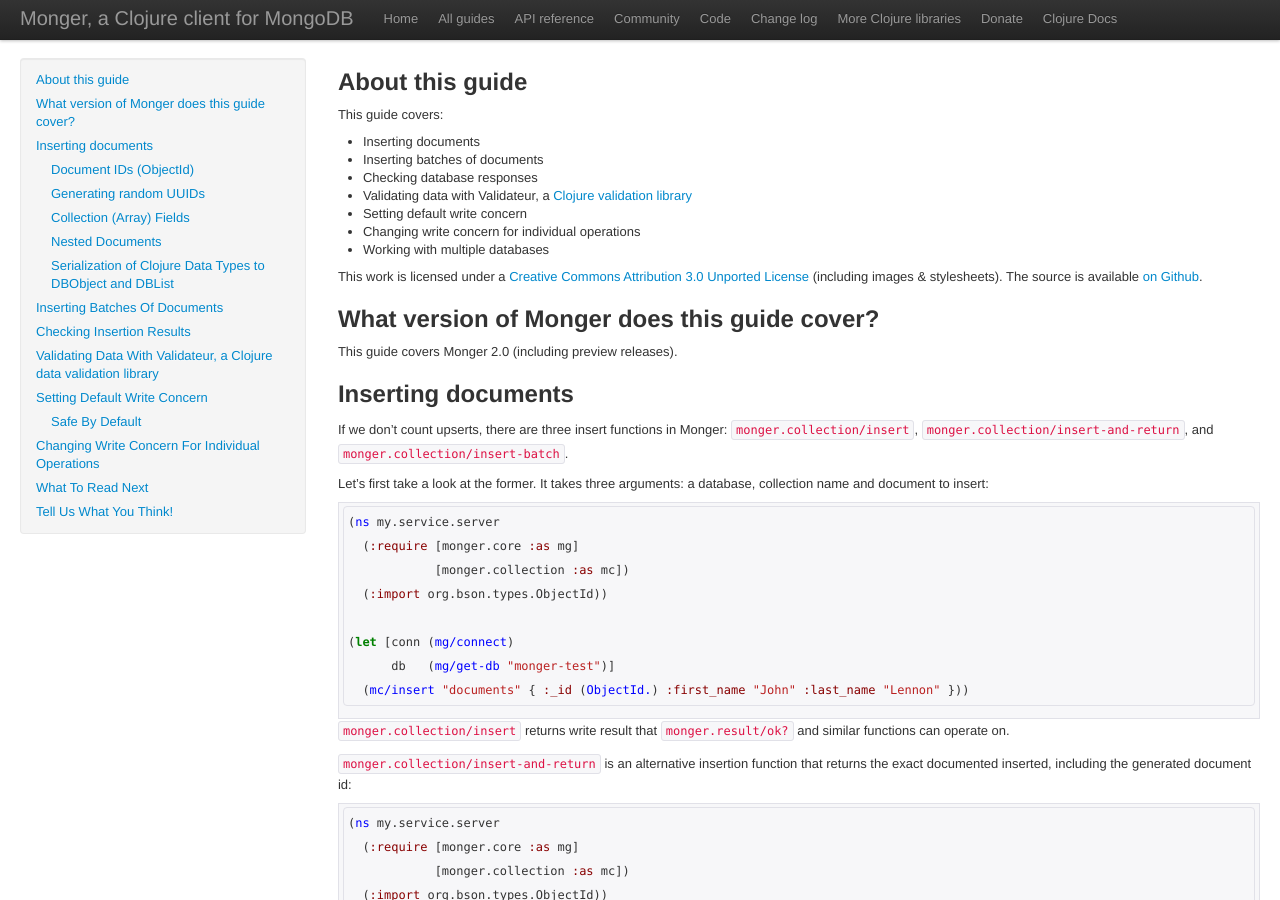
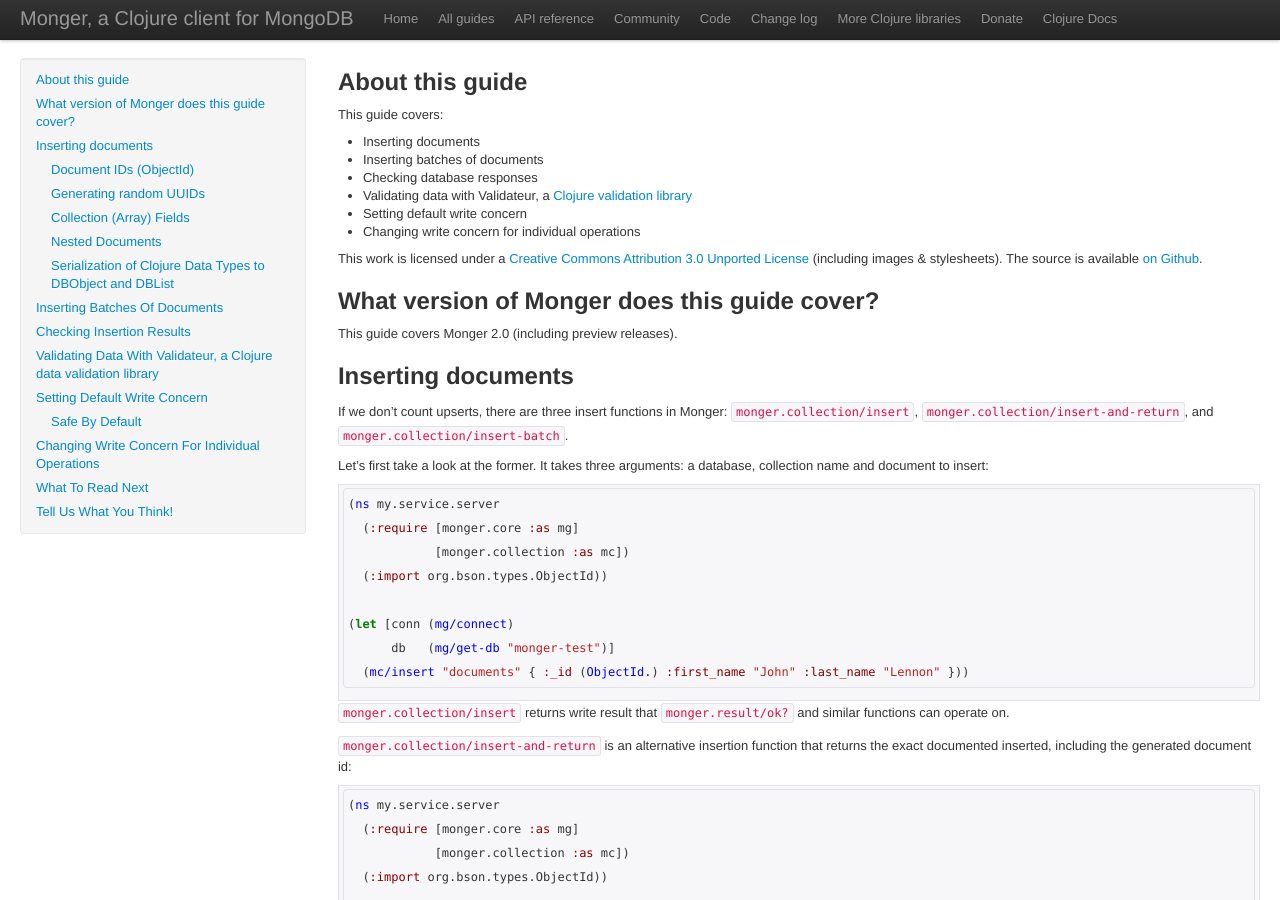
Before and after one commit to clojurewerkz/monger.docs, a Jekyll site: the page built from articles/inserting.md, in a window 1280 px wide and 900 px high. Built offline with Jekyll 4.4.1, drawn with Linux system fonts in a browser that asks for light colours; some web fonts are replaced; comment, search, counter and statistics services are not loaded.

Commit message:
Working with multiple databases requires no documentation in 2.0

```diff
--- a/articles/inserting.md
+++ b/articles/inserting.md
@@ -13,7 +13,6 @@
  * Validating data with Validateur, a [Clojure validation library](http://clojurevalidations.info)
  * Setting default write concern
  * Changing write concern for individual operations
- * Working with multiple databases
 
 This work is licensed under a <a rel="license"
 href="http://creativecommons.org/licenses/by/3.0/">Creative Commons
```
